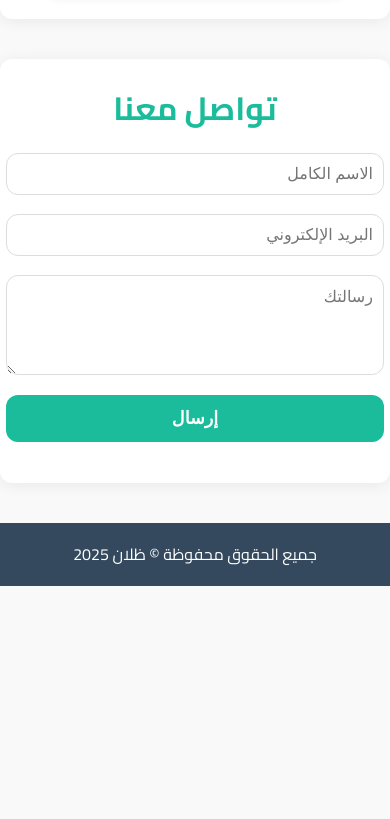
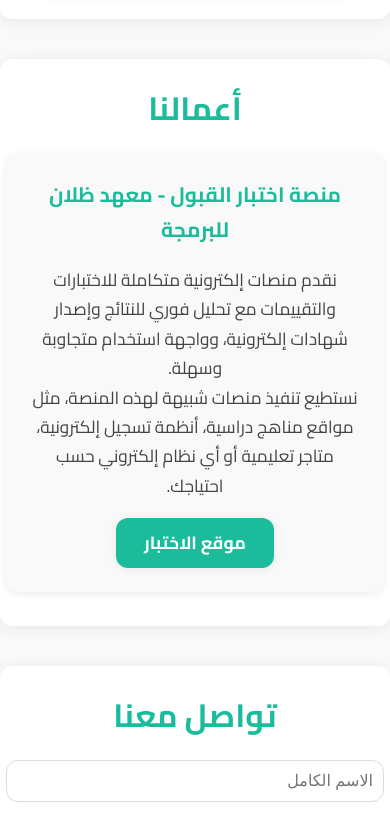
Before and after one commit to ooodo/kamelo, a plain HTML site: page index.html in a window 390 px wide. Shown: the part 2507-3326 px from the top of the page. Before the commit the page ends 3093 px from the top, so only its background shows below. Drawn offline with Linux system fonts and the light colour scheme.

Commit message:
Update index.html

```diff
--- a/index.html
+++ b/index.html
@@ -1,19 +1,13 @@
 <!DOCTYPE html>
 <html lang="ar" dir="rtl">
 <head>
-    <meta charset="UTF-8" />
+    <meta charset="UTF-8">
     <title>ظلان | كل ما تحتاجه للمواقع</title>
-    <meta name="viewport" content="width=device-width, initial-scale=1.0" />
-    <meta
-      name="description"
-      content="ظلان - منصة تجمع كل ما يخص المواقع في مكان واحد."
-    />
-    <link rel="preconnect" href="https://fonts.googleapis.com" />
-    <link rel="preconnect" href="https://fonts.gstatic.com" crossorigin />
-    <link
-      href="https://fonts.googleapis.com/css2?family=Cairo:wght@400;700&display=swap"
-      rel="stylesheet"
-    />
+    <meta name="viewport" content="width=device-width, initial-scale=1.0">
+    <meta name="description" content="ظلان - منصة تجمع كل ما يخص المواقع في مكان واحد.">
+    <link rel="preconnect" href="https://fonts.googleapis.com">
+    <link rel="preconnect" href="https://fonts.gstatic.com" crossorigin>
+    <link href="https://fonts.googleapis.com/css2?family=Cairo:wght@400;700&display=swap" rel="stylesheet">
     <style>
         :root {
             --primary: #1abc9c;
@@ -27,7 +21,7 @@
         }
         body {
             margin: 0;
-        font-family: "Cairo", Arial, sans-serif;
+            font-family: 'Cairo', Arial, sans-serif;
             background: var(--light);
             color: var(--dark);
             line-height: 1.7;
@@ -39,7 +33,7 @@
             position: sticky;
             top: 0;
             z-index: 100;
-        box-shadow: 0 2px 8px rgba(0, 0, 0, 0.05);
+            box-shadow: 0 2px 8px rgba(0,0,0,0.05);
         }
         .navbar {
             display: flex;
@@ -54,7 +48,7 @@
             font-weight: bold;
             letter-spacing: 2px;
             color: var(--primary);
-        text-shadow: 0 2px 6px rgba(0, 0, 0, 0.07);
+            text-shadow: 0 2px 6px rgba(0,0,0,.07);
         }
         .navbar nav {
             display: flex;
@@ -66,7 +60,7 @@
             font-size: 1.1rem;
             padding: 0.3rem 0.7rem;
             border-radius: var(--radius);
-        transition: background 0.2s, color 0.2s;
+            transition: background .2s, color .2s;
         }
         .navbar nav a:hover,
         .navbar nav a.active {
@@ -87,11 +81,7 @@
             border-radius: 3px;
         }
         .hero {
-        background: linear-gradient(
-          135deg,
-          var(--primary) 55%,
-          var(--secondary) 100%
-        );
+            background: linear-gradient(135deg, var(--primary) 55%, var(--secondary) 100%);
             color: #fff;
             padding: 70px 0 60px 0;
             text-align: center;
@@ -114,7 +104,7 @@
             border-radius: var(--radius);
             font-weight: bold;
             cursor: pointer;
-        transition: background 0.2s, color 0.2s;
+            transition: background .2s, color .2s;
         }
         .hero .cta-btn:hover {
             background: var(--secondary);
@@ -125,7 +115,7 @@
             margin: 40px auto;
             background: #fff;
             border-radius: var(--radius);
-        box-shadow: 0 2px 16px rgba(0, 0, 0, 0.07);
+            box-shadow: 0 2px 16px rgba(0,0,0,0.07);
             padding: 32px 20px;
         }
         section h2 {
@@ -145,16 +135,16 @@
             flex: 1 1 250px;
             background: var(--light);
             border-radius: var(--radius);
-        box-shadow: 0 2px 8px rgba(0, 0, 0, 0.06);
+            box-shadow: 0 2px 8px rgba(0,0,0,0.06);
             padding: 24px 16px;
             text-align: center;
             min-width: 220px;
             max-width: 300px;
-        transition: transform 0.2s;
+            transition: transform .2s;
         }
         .service-box:hover {
             transform: translateY(-6px) scale(1.025);
-        box-shadow: 0 8px 24px rgba(0, 0, 0, 0.11);
+            box-shadow: 0 8px 24px rgba(0,0,0,0.11);
         }
         .service-box i {
             font-size: 2.5rem;
@@ -185,8 +175,58 @@
             border-radius: 50%;
             object-fit: cover;
             border: 4px solid var(--primary);
-        box-shadow: 0 4px 18px rgba(0, 0, 0, 0.13);
+            box-shadow: 0 4px 18px rgba(0,0,0,.13);
         }
+
+        /* أعمالنا */
+        #projects {
+            margin-top: 40px;
+        }
+        .projects-content {
+            display: flex;
+            flex-wrap: wrap;
+            gap: 28px;
+            justify-content: center;
+        }
+        .project-box {
+            background: var(--light);
+            border-radius: var(--radius);
+            box-shadow: 0 2px 8px rgba(0,0,0,0.08);
+            padding: 24px 20px;
+            max-width: 400px;
+            min-width: 220px;
+            text-align: center;
+            flex: 1 1 320px;
+            margin-bottom: 12px;
+        }
+        .project-box h3 {
+            color: var(--primary);
+            margin-top: 0;
+            margin-bottom: 12px;
+            font-size: 1.3rem;
+        }
+        .project-box p {
+            margin-bottom: 18px;
+            font-size: 1.08rem;
+            color: #444;
+        }
+        .project-btn {
+            display: inline-block;
+            background: var(--primary);
+            color: #fff !important;
+            padding: 10px 28px;
+            border-radius: var(--radius);
+            font-weight: bold;
+            font-size: 1.1rem;
+            text-decoration: none;
+            transition: background .2s;
+            box-shadow: 0 1px 8px rgba(0,0,0,0.08);
+        }
+        .project-btn:hover {
+            background: var(--secondary);
+            color: #fff;
+        }
+
         .contact-form {
             max-width: 450px;
             margin: 0 auto;
@@ -215,13 +255,12 @@
             border-radius: var(--radius);
             font-weight: bold;
             cursor: pointer;
-        transition: background 0.2s;
+            transition: background .2s;
         }
         .contact-form button:hover {
             background: var(--secondary);
         }
-      .success-msg,
-      .error-msg {
+        .success-msg, .error-msg {
             text-align: center;
             padding: 8px 10px;
             border-radius: var(--radius);
@@ -253,6 +292,10 @@
             }
             section {
                 padding: 22px 6px;
+            }
+            .projects-content {
+                flex-direction: column;
+                align-items: center;
             }
         }
         @media (max-width: 600px) {
@@ -294,6 +337,7 @@
                 <a href="#home" class="active">الرئيسية</a>
                 <a href="#about">من نحن</a>
                 <a href="#services">الخدمات</a>
+                <a href="#projects">أعمالنا</a>
                 <a href="#contact">تواصل معنا</a>
             </nav>
         </div>
@@ -301,16 +345,8 @@
 
     <section class="hero" id="home">
         <h1>مرحبًا بك في ظلان</h1>
-      <p>
-        كل ما تحتاجه للمواقع في مكان واحد. أدوات، خدمات، أفكار، ودعم تقني
-        احترافي.
-      </p>
-      <button
-        class="cta-btn"
-        onclick="document.getElementById('contact').scrollIntoView({behavior:'smooth'})"
-      >
-        ابدأ الآن
-      </button>
+        <p>كل ما تحتاجه للمواقع في مكان واحد. أدوات، خدمات، أفكار، ودعم تقني احترافي.</p>
+        <button class="cta-btn" onclick="document.getElementById('contact').scrollIntoView({behavior:'smooth'})">ابدأ الآن</button>
     </section>
 
     <section id="about">
@@ -318,9 +354,7 @@
         <div class="about-content">
             <div class="about-text">
                 <p>
-            <strong>ظلان</strong> منصة مخصصة لكل من يبحث عن التميز في عالم
-            المواقع. نقدم حلولاً عصرية وأدوات متقدمة وخدمات شاملة لمساعدتك في
-            بناء وتطوير وإدارة موقعك الإلكتروني بكل سهولة واحترافية.
+                    <strong>ظلان</strong> منصة مخصصة لكل من يبحث عن التميز في عالم المواقع. نقدم حلولاً عصرية وأدوات متقدمة وخدمات شاملة لمساعدتك في بناء وتطوير وإدارة موقعك الإلكتروني بكل سهولة واحترافية.
                 </p>
                 <ul>
                     <li>خبرة أكثر من 7 سنوات في المجال الرقمي</li>
@@ -330,10 +364,7 @@
                 </ul>
             </div>
             <div class="about-img">
-          <img
-            src="https://ui-avatars.com/api/?name=%D8%B8%D9%84%D8%A7%D9%86&background=1abc9c&color=fff&font-size=0.5"
-            alt="شعار ظلان"
-          />
+                <img src="https://ui-avatars.com/api/?name=%D8%B8%D9%84%D8%A7%D9%86&background=1abc9c&color=fff&font-size=0.5" alt="شعار ظلان">
             </div>
         </div>
     </section>
@@ -344,10 +375,7 @@
             <div class="service-box">
                 <i>🌐</i>
                 <h3>تصميم المواقع</h3>
-          <p>
-            تصميم واجهات عصرية وسريعة الاستجابة لمواقعك الشخصية أو التجارية
-            بأحدث التقنيات.
-          </p>
+                <p>تصميم واجهات عصرية وسريعة الاستجابة لمواقعك الشخصية أو التجارية بأحدث التقنيات.</p>
             </div>
             <div class="service-box">
                 <i>🔧</i>
@@ -357,10 +385,7 @@
             <div class="service-box">
                 <i>⚡</i>
                 <h3>التحسين والأداء</h3>
-          <p>
-            تحسين سرعة المواقع وتجربة المستخدم لضمان أفضل أداء ونتائج في محركات
-            البحث.
-          </p>
+                <p>تحسين سرعة المواقع وتجربة المستخدم لضمان أفضل أداء ونتائج في محركات البحث.</p>
             </div>
             <div class="service-box">
                 <i>💬</i>
@@ -370,66 +395,73 @@
         </div>
     </section>
 
+    <!-- قسم أعمالنا يبدأ هنا -->
+    <section id="projects">
+        <h2>أعمالنا</h2>
+        <div class="projects-content">
+            <div class="project-box">
+                <h3>منصة اختبار القبول - معهد ظلان للبرمجة</h3>
+                <p>
+                    نقدم منصات إلكترونية متكاملة للاختبارات والتقييمات مع تحليل فوري للنتائج وإصدار شهادات إلكترونية، وواجهة استخدام متجاوبة وسهلة.<br>
+                    نستطيع تنفيذ منصات شبيهة لهذه المنصة، مثل مواقع مناهج دراسية، أنظمة تسجيل إلكترونية، متاجر تعليمية أو أي نظام إلكتروني حسب احتياجك.
+                </p>
+                <a class="project-btn" href="https://ooodo.github.io/my-portfolio/" target="_blank" rel="noopener">موقع الاختبار</a>
+            </div>
+            <!-- يمكنك إضافة أعمال أخرى هنا بنفس البنية -->
+        </div>
+    </section>
+    <!-- قسم أعمالنا ينتهي هنا -->
+
     <section id="contact">
         <h2>تواصل معنا</h2>
         <form class="contact-form" id="contactForm" autocomplete="off">
-        <input type="text" name="name" placeholder="الاسم الكامل" required />
-        <input
-          type="email"
-          name="email"
-          placeholder="البريد الإلكتروني"
-          required
-        />
+            <input type="text" name="name" placeholder="الاسم الكامل" required>
+            <input type="email" name="email" placeholder="البريد الإلكتروني" required>
             <textarea name="message" placeholder="رسالتك" required></textarea>
             <button type="submit">إرسال</button>
             <div id="formMsg"></div>
         </form>
     </section>
 
-    <footer>جميع الحقوق محفوظة &copy; ظلان 2025</footer>
+    <footer>
+        جميع الحقوق محفوظة &copy; ظلان 2025
+    </footer>
 
     <script>
         // تغيير active في القائمة حسب التمرير
-      const navLinks = document.querySelectorAll(".navbar nav a");
-      window.addEventListener("scroll", () => {
+        const navLinks = document.querySelectorAll('.navbar nav a');
+        window.addEventListener('scroll', () => {
             let fromTop = window.scrollY + 80;
-        navLinks.forEach((link) => {
-          const section = document.querySelector(link.getAttribute("href"));
-          if (
-            section &&
-            section.offsetTop <= fromTop &&
-            section.offsetTop + section.offsetHeight > fromTop
-          ) {
-            navLinks.forEach((l) => l.classList.remove("active"));
-            link.classList.add("active");
+            navLinks.forEach(link => {
+                const section = document.querySelector(link.getAttribute('href'));
+                if (section && section.offsetTop <= fromTop && section.offsetTop + section.offsetHeight > fromTop) {
+                    navLinks.forEach(l => l.classList.remove('active'));
+                    link.classList.add('active');
                 }
             });
         });
 
         // قائمة الموبايل
         function toggleMenu() {
-        const nav = document.getElementById("main-nav");
-        nav.classList.toggle("show");
+            const nav = document.getElementById('main-nav');
+            nav.classList.toggle('show');
         }
-      document.addEventListener("click", function (e) {
-        if (!e.target.closest(".navbar")) {
-          document.getElementById("main-nav").classList.remove("show");
+        document.addEventListener('click', function(e) {
+            if (!e.target.closest('.navbar')) {
+                document.getElementById('main-nav').classList.remove('show');
             }
         });
 
         // نموذج التواصل إلى واتساب
-      document
-        .getElementById("contactForm")
-        .addEventListener("submit", function (e) {
+        document.getElementById('contactForm').addEventListener('submit', function(e) {
             e.preventDefault();
             let name = this.name.value.trim();
             let email = this.email.value.trim();
             let msg = this.message.value.trim();
-          let formMsg = document.getElementById("formMsg");
+            let formMsg = document.getElementById('formMsg');
 
-          if (name.length < 3 || !email.includes("@") || msg.length < 5) {
-            formMsg.innerHTML =
-              '<div class="error-msg">يرجى تعبئة جميع الحقول بشكل صحيح.</div>';
+            if (name.length < 3 || !email.includes('@') || msg.length < 5) {
+                formMsg.innerHTML = '<div class="error-msg">يرجى تعبئة جميع الحقول بشكل صحيح.</div>';
                 return;
             }
 
@@ -438,10 +470,9 @@
             let phone = "967774722964";
             let waUrl = `https://wa.me/${phone}?text=${encodedMsg}`;
 
-          window.open(waUrl, "_blank");
+            window.open(waUrl, '_blank');
 
-          formMsg.innerHTML =
-            '<div class="success-msg">سيتم تحويلك الآن إلى واتساب لإكمال إرسال الرسالة.</div>';
+            formMsg.innerHTML = '<div class="success-msg">سيتم تحويلك الآن إلى واتساب لإكمال إرسال الرسالة.</div>';
             this.reset();
         });
     </script>
```
Lines whose indentation alone changed are shown as unchanged.
